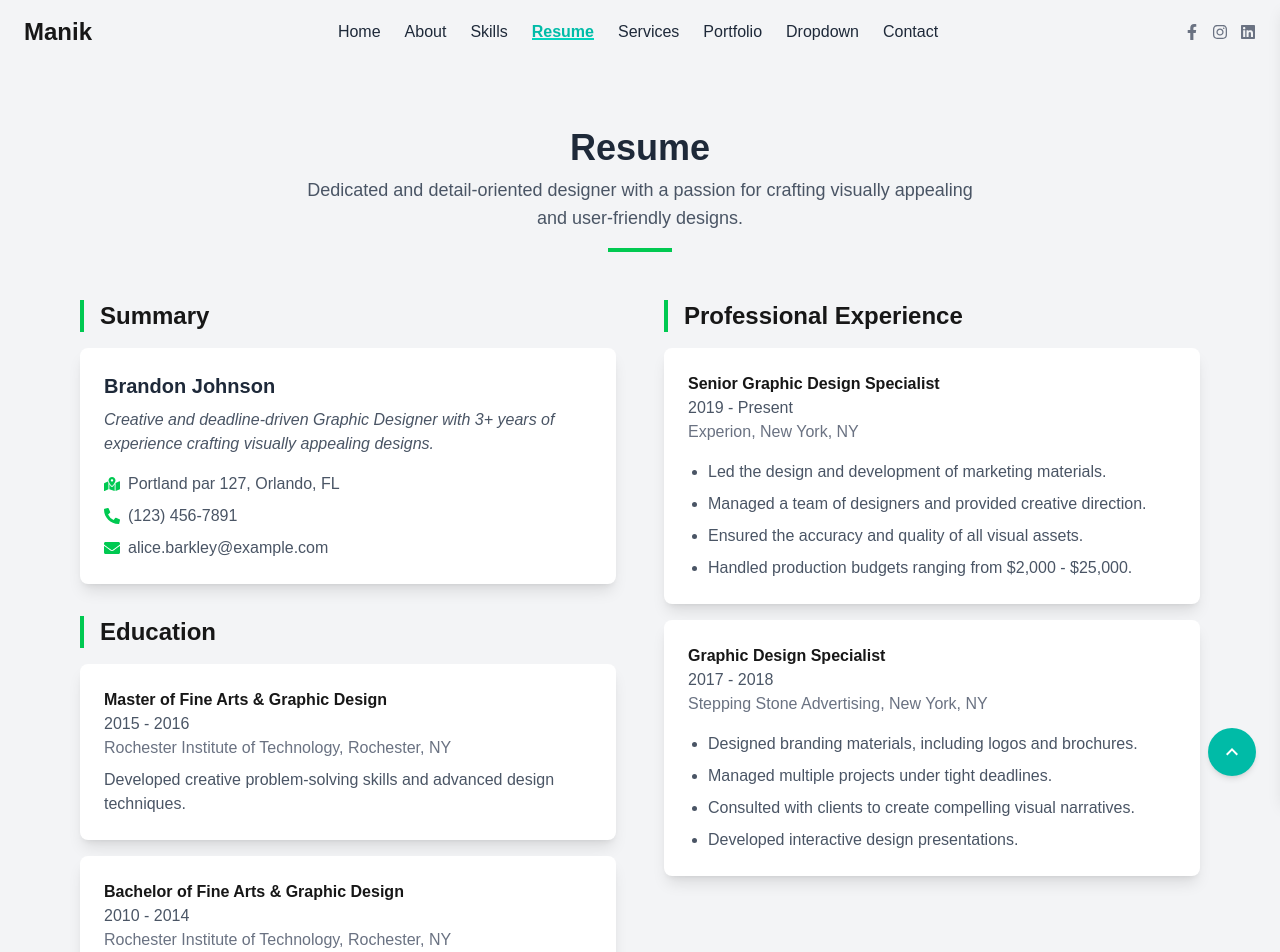
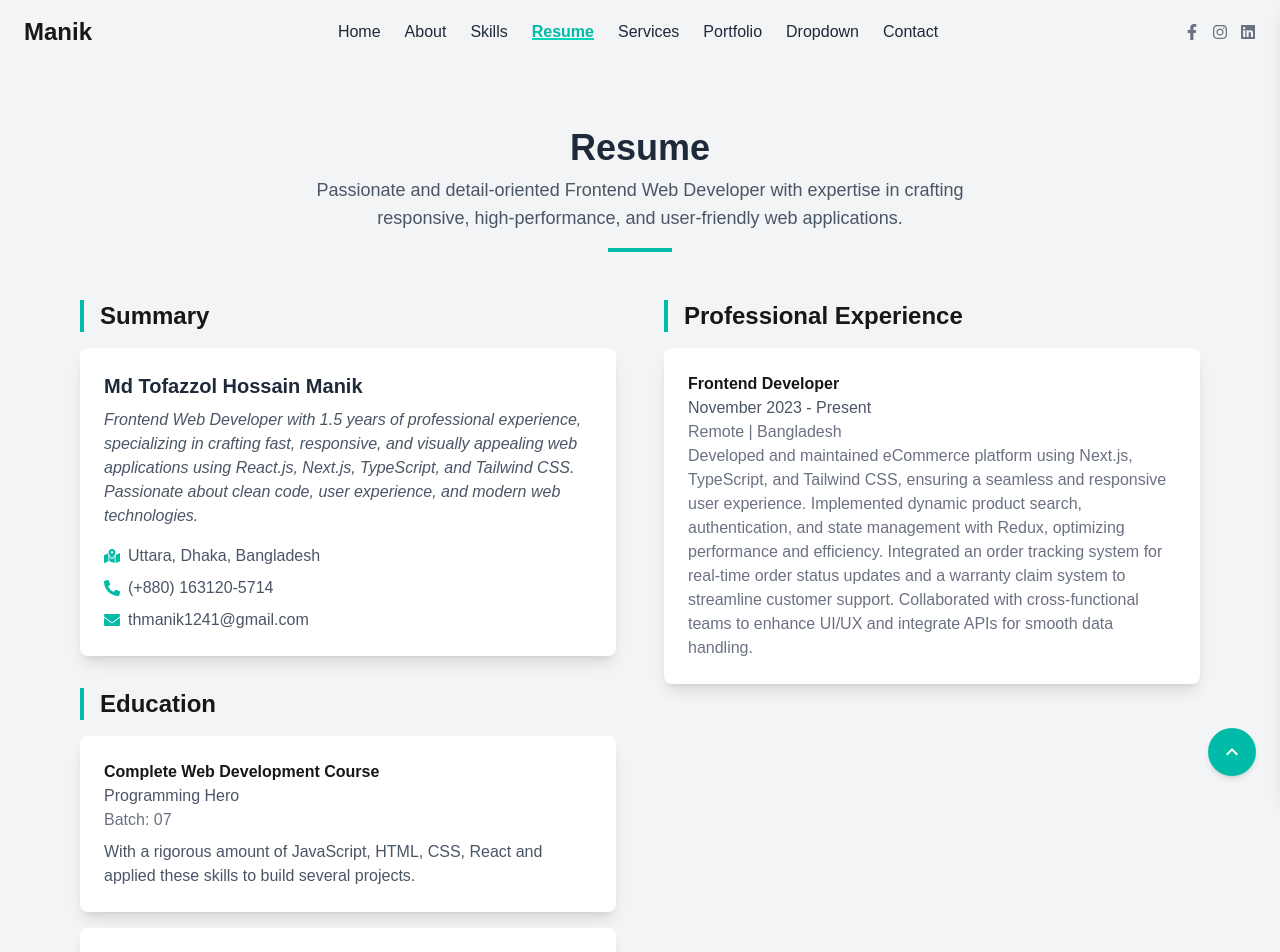
Before and after one commit to thmanik/manik.portfolio, a Next.js app: page /resume in a window 1280 px wide. Shown: the top 952 px of the page. Built offline with nearby package versions, Linux system fonts and the light colour scheme.

Commit message:
skill and resume

```diff
--- a/app/about/page.jsx
+++ b/app/about/page.jsx
@@ -7,7 +7,7 @@ const About = () => {
     <div className="w-full md:w-[90%] px-4 my-10 mx-auto">
       {/* Title Section */}
       <div className="text-center">
-        <p className="text-2xl md:text-3xl font-extrabold text-gray-800">
+        <p className="text-4xl font-extrabold text-gray-800">
           About Me
         </p>
         <p className="text-md md:text-lg text-gray-600 mt-2">
@@ -17,6 +17,7 @@ const About = () => {
           </span>
           . I'm an aspiring web developer.
         </p>
+        <div className="w-16 h-1 bg-[#00BBA7] mx-auto mt-4"></div>
       </div>
 
       {/* Grid Layout */}
--- a/app/resume/page.jsx
+++ b/app/resume/page.jsx
@@ -9,67 +9,63 @@ const Resume = () => {
         <div className="text-center mb-12" data-aos="fade-up">
           <h2 className="text-4xl font-extrabold text-gray-800">Resume</h2>
           <p className="text-lg text-gray-600 mt-2 max-w-2xl mx-auto">
-            Dedicated and detail-oriented designer with a passion for crafting visually appealing and user-friendly designs.
+          Passionate and detail-oriented Frontend Web Developer with expertise in crafting responsive, high-performance, and user-friendly web applications.
           </p>
-          <div className="w-16 h-1 bg-green-500 mx-auto mt-4"></div>
+          <div className="w-16 h-1 bg-[#00BBA7] mx-auto mt-4"></div>
         </div>
 
         {/* Resume Content */}
         <div className="grid grid-cols-1 md:grid-cols-2 gap-12">
           {/* Left Column (Summary & Education) */}
           <div data-aos="fade-up" data-aos-delay="100">
-            <h3 className="text-2xl font-semibold border-l-4 border-green-500 pl-4 mb-4">Summary</h3>
+            <h3 className="text-2xl font-semibold border-l-4 border-[#00BBA7] pl-4 mb-4">Summary</h3>
             <div className="bg-white p-6 shadow-lg rounded-lg">
-              <h4 className="text-xl font-bold text-gray-800">Brandon Johnson</h4>
+              <h4 className="text-xl font-bold text-gray-800">Md Tofazzol Hossain Manik</h4>
               <p className="italic text-gray-600 mt-2">
-                Creative and deadline-driven Graphic Designer with 3+ years of experience crafting visually appealing designs.
+              Frontend Web Developer with 1.5 years of professional experience, specializing in crafting fast, responsive, and visually appealing web applications using React.js, Next.js, TypeScript, and Tailwind CSS. Passionate about clean code, user experience, and modern web technologies.
               </p>
               <ul className="mt-4 text-gray-600 space-y-2">
                 <li className="flex items-center">
-                  <FaMapMarkedAlt className="mr-2 text-green-500" /> Portland par 127, Orlando, FL
+                  <FaMapMarkedAlt className="mr-2 text-[#00BBA7]" /> Uttara, Dhaka, Bangladesh
                 </li>
                 <li className="flex items-center">
-                  <FaPhoneAlt className="mr-2 text-green-500" /> (123) 456-7891
+                  <FaPhoneAlt className="mr-2 text-[#00BBA7]" /> (+880) 163120-5714
                 </li>
                 <li className="flex items-center">
-                  <FaEnvelope className="mr-2 text-green-500" /> alice.barkley@example.com
+                  <FaEnvelope className="mr-2 text-[#00BBA7]" /> thmanik1241@gmail.com
                 </li>
               </ul>
             </div>
 
-            <h3 className="text-2xl font-semibold border-l-4 border-green-500 pl-4 mt-8 mb-4">Education</h3>
+            <h3 className="text-2xl font-semibold border-l-4 border-[#00BBA7] pl-4 mt-8 mb-4">Education</h3>
             <div className="bg-white p-6 shadow-lg rounded-lg">
-              <h4 className="font-bold">Master of Fine Arts & Graphic Design</h4>
-              <h5 className="text-gray-600">2015 - 2016</h5>
-              <p className="text-gray-500">Rochester Institute of Technology, Rochester, NY</p>
-              <p className="text-gray-600 mt-2">Developed creative problem-solving skills and advanced design techniques.</p>
+              <h4 className="font-bold">Complete Web Development Course</h4>
+              <h5 className="text-gray-600">Programming Hero</h5>
+              <p className="text-gray-500">Batch: 07</p>
+              <p className="text-gray-600 mt-2">With a rigorous amount of JavaScript, HTML, CSS, React and applied these skills to build several projects.</p>
             </div>
 
             <div className="bg-white p-6 shadow-lg rounded-lg mt-4">
-              <h4 className="font-bold">Bachelor of Fine Arts & Graphic Design</h4>
-              <h5 className="text-gray-600">2010 - 2014</h5>
-              <p className="text-gray-500">Rochester Institute of Technology, Rochester, NY</p>
-              <p className="text-gray-600 mt-2">Gained extensive knowledge in digital and print media.</p>
+            <h4 className="font-bold">Bachelor of Business Administration(BBA)</h4>
+              <h5 className="text-gray-600">2020 - 2025</h5>
+              <p className="text-gray-500">Govt. Titumir College</p>
+              <p className="text-gray-600 mt-2">Finance and Banking</p>
             </div>
+
           </div>
 
           {/* Right Column (Professional Experience) */}
           <div data-aos="fade-up" data-aos-delay="200">
-            <h3 className="text-2xl font-semibold border-l-4 border-green-500 pl-4 mb-4">Professional Experience</h3>
+            <h3 className="text-2xl font-semibold border-l-4 border-[#00BBA7] pl-4 mb-4">Professional Experience</h3>
 
             <div className="bg-white p-6 shadow-lg rounded-lg">
-              <h4 className="font-bold">Senior Graphic Design Specialist</h4>
-              <h5 className="text-gray-600">2019 - Present</h5>
-              <p className="text-gray-500">Experion, New York, NY</p>
-              <ul className="mt-4 text-gray-600 list-disc pl-5 space-y-2">
-                <li>Led the design and development of marketing materials.</li>
-                <li>Managed a team of designers and provided creative direction.</li>
-                <li>Ensured the accuracy and quality of all visual assets.</li>
-                <li>Handled production budgets ranging from $2,000 - $25,000.</li>
-              </ul>
+              <h4 className="font-bold">Frontend Developer</h4>
+              <h5 className="text-gray-600">November 2023 - Present</h5>
+              <p className="text-gray-500">Remote | Bangladesh</p>
+              <p className="text-gray-500">Developed and maintained eCommerce platform using Next.js, TypeScript, and Tailwind CSS, ensuring a seamless and responsive user experience. Implemented dynamic product search, authentication, and state management with Redux, optimizing performance and efficiency. Integrated an order tracking system for real-time order status updates and a warranty claim system to streamline customer support. Collaborated with cross-functional teams to enhance UI/UX and integrate APIs for smooth data handling.</p>
             </div>
 
-            <div className="bg-white p-6 shadow-lg rounded-lg mt-4">
+            {/* <div className="bg-white p-6 shadow-lg rounded-lg mt-4">
               <h4 className="font-bold">Graphic Design Specialist</h4>
               <h5 className="text-gray-600">2017 - 2018</h5>
               <p className="text-gray-500">Stepping Stone Advertising, New York, NY</p>
@@ -79,7 +75,7 @@ const Resume = () => {
                 <li>Consulted with clients to create compelling visual narratives.</li>
                 <li>Developed interactive design presentations.</li>
               </ul>
-            </div>
+            </div> */}
           </div>
         </div>
       </section>
--- a/app/skills/page.jsx
+++ b/app/skills/page.jsx
@@ -103,17 +103,17 @@ import { TbBrandCanva } from "react-icons/tb";
 
 const skills = [
   { name: "HTML5", icon: <FaHtml5 className="text-orange-500 text-6xl" />, percentage: 90 },
-  { name: "CSS3", icon: <FaCss3Alt className="text-blue-500 text-6xl" />, percentage: 85 },
-  { name: "JavaScript", icon: <FaJsSquare className="text-yellow-500 text-6xl" />, percentage: 80 },
-  { name: "TypeScript", icon: <SiTypescript className="text-blue-600 text-6xl" />, percentage: 75 },
-  { name: "React.js", icon: <FaReact className="text-blue-400 text-6xl" />, percentage: 90 },
-  { name: "Next.js", icon: <SiNextdotjs className="text-gray-900 text-6xl" />, percentage: 85 },
-  { name: "Node.js", icon: <FaNodeJs className="text-green-500 text-6xl" />, percentage: 80 },
-  { name: "Express.js", icon: <SiExpress className="text-gray-600 text-6xl" />, percentage: 75 },
-  { name: "MongoDB", icon: <FaDatabase className="text-green-400 text-6xl" />, percentage: 80 },
-  { name: "Redux", icon: <SiRedux className="text-purple-500 text-6xl" />, percentage: 70 },
+  { name: "CSS3", icon: <FaCss3Alt className="text-blue-500 text-6xl" />, percentage: 90 },
+  { name: "JavaScript", icon: <FaJsSquare className="text-yellow-500 text-6xl" />, percentage: 70 },
+  { name: "TypeScript", icon: <SiTypescript className="text-[#3178C6] text-6xl" />, percentage: 70 },
+  { name: "React.js", icon: <FaReact className="text-blue-400 text-6xl" />, percentage: 85 },
+  { name: "Next.js", icon: <SiNextdotjs className="text-gray-900 text-6xl" />, percentage: 75 },
+  { name: "Node.js", icon: <FaNodeJs className="text-green-500 text-6xl" />, percentage: 50 },
+  { name: "Express.js", icon: <SiExpress className="text-gray-600 text-6xl" />, percentage: 60 },
+  { name: "MongoDB", icon: <FaDatabase className="text-green-400 text-6xl" />, percentage: 60 },
+  { name: "Redux", icon: <SiRedux className="text-purple-500 text-6xl" />, percentage: 75 },
   { name: "TailwindCSS", icon: <SiTailwindcss className="text-teal-400 text-6xl" />, percentage: 90 },
-  { name: "Bootstrap", icon: <SiBootstrap className="text-purple-600 text-6xl" />, percentage: 85 },
+  { name: "Bootstrap", icon: <SiBootstrap className="text-purple-600 text-6xl" />, percentage: 95 },
 ];
 
 const tools = [
@@ -139,7 +139,8 @@ const Skills = () => {
     <section className="py-12 bg-white text-gray-900">
       {/* Skills Section */}
       <div className="flex flex-col mx-5">
-        <h3 className="text-center text-3xl font-bold">Coding Skills</h3>
+        <h3 className="text-4xl font-extrabold text-gray-800 text-center">Coding Skills</h3>
+        <div className="w-16 h-1 bg-[#00BBA7] mx-auto mt-6"></div>
         <div className="grid grid-cols-2 sm:grid-cols-2 md:grid-cols-12 gap-5 mt-10 text-center">
           {skills.map((skill, index) => (
             <div key={index} className="col-span-1 md:col-span-2 bg-gray-100 p-6 rounded-lg shadow-md">
@@ -155,7 +156,8 @@ const Skills = () => {
 
       {/* Tools Section */}
       <div className="flex flex-col mx-5 mt-16">
-        <h3 className="text-center text-3xl font-bold">Tools</h3>
+        <h3 className="text-4xl font-extrabold text-gray-800 text-center">Tools</h3>
+        <div className="w-16 h-1 bg-[#00BBA7] mx-auto mt-6"></div>
         <div className="grid grid-cols-2 sm:grid-cols-3 md:grid-cols-4 gap-8 mt-10 text-center">
           {tools.map((tool, index) => (
             <div key={index} className="bg-gray-100 p-6 rounded-lg shadow-md">
```
